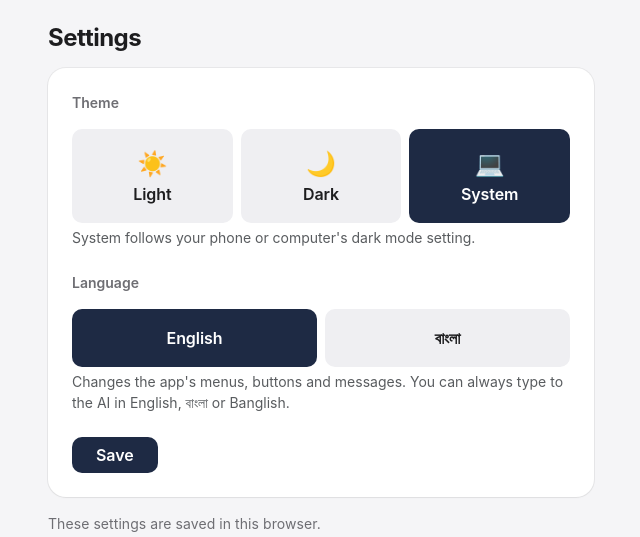
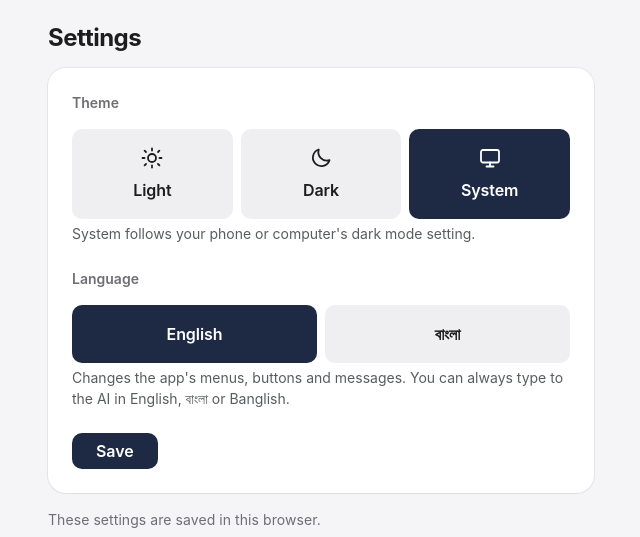
Before and after one commit to RakibulNayeem/khorochai, a Django app: page /settings/ in a window 1280 px wide. Shown: the part 60-597 px from the top of the page, without its empty margins (319-959 px from the left). Run offline with Django 5.2, Linux system fonts and the light colour scheme.

Commit message:
Theme switcher: line icons instead of emoji
Co-Authored-By: Claude Opus 5.5 <noreply@anthropic.com>

```diff
--- a/static/css/app.css
+++ b/static/css/app.css
@@ -123,6 +123,9 @@ a:hover { color: var(--link); text-decoration: underline; text-underline-offset:
 .btn-icon { color: var(--muted); background: var(--surface-2); border: 0; border-radius: 10px; padding: .4rem .5rem; line-height: 1; }
 .btn-icon:hover, .btn-icon[aria-expanded="true"] { color: var(--ink); background: var(--border); }
 .choice { font-weight: 600; }
+.theme-icon { width: 15px; height: 15px; margin-right: .35rem; vertical-align: -2px; }
+.theme-icon.lg { width: 24px; height: 24px; margin: 0; }
+.settings-menu .btn-group .btn { display: inline-flex; align-items: center; justify-content: center; }
 .btn-group > .btn:not(:first-child) { margin-left: 2px; }
 
 /* ---------------------------------------------------------------- forms */
--- a/templates/base.html
+++ b/templates/base.html
@@ -42,9 +42,9 @@
           <div class="card-title-sm mb-1">{% translate "Theme" %}</div>
           <form method="post" action="{% url 'preferences' %}" class="btn-group w-100 mb-3" role="group">
             {% csrf_token %}<input type="hidden" name="next" value="{{ request.get_full_path }}">
-            <button name="theme" value="light" class="btn btn-sm btn-outline-secondary{% if theme == 'light' %} active{% endif %}">☀️ {% translate "Light" %}</button>
-            <button name="theme" value="dark" class="btn btn-sm btn-outline-secondary{% if theme == 'dark' %} active{% endif %}">🌙 {% translate "Dark" %}</button>
-            <button name="theme" value="system" class="btn btn-sm btn-outline-secondary{% if theme == 'system' %} active{% endif %}">💻 {% translate "System" %}</button>
+            <button name="theme" value="light" class="btn btn-sm btn-outline-secondary{% if theme == 'light' %} active{% endif %}">{% include "tracker/_theme_icon.html" with name="light" %}{% translate "Light" %}</button>
+            <button name="theme" value="dark" class="btn btn-sm btn-outline-secondary{% if theme == 'dark' %} active{% endif %}">{% include "tracker/_theme_icon.html" with name="dark" %}{% translate "Dark" %}</button>
+            <button name="theme" value="system" class="btn btn-sm btn-outline-secondary{% if theme == 'system' %} active{% endif %}">{% include "tracker/_theme_icon.html" with name="system" %}{% translate "System" %}</button>
           </form>
           <div class="card-title-sm mb-1">{% translate "Language" %}</div>
           <form method="post" action="{% url 'preferences' %}" class="btn-group w-100 mb-2" role="group">
--- /dev/null
+++ b/templates/tracker/_theme_icon.html
@@ -0,0 +1 @@
+<svg class="theme-icon{% if size == 'lg' %} lg{% endif %}" viewBox="0 0 24 24" fill="none" stroke="currentColor" stroke-width="1.8" stroke-linecap="round" stroke-linejoin="round" aria-hidden="true">{% if name == "light" %}<circle cx="12" cy="12" r="4"/><path d="M12 2.5v2M12 19.5v2M4.6 4.6l1.4 1.4M18 18l1.4 1.4M2.5 12h2M19.5 12h2M4.6 19.4L6 18M18 6l1.4-1.4"/>{% elif name == "dark" %}<path d="M20.5 14.2A8.5 8.5 0 0 1 9.8 3.5a8.5 8.5 0 1 0 10.7 10.7z"/>{% else %}<rect x="3" y="4" width="18" height="12.5" rx="2"/><path d="M8.5 20.5h7M12 16.5v4"/>{% endif %}</svg>
--- a/templates/tracker/preferences.html
+++ b/templates/tracker/preferences.html
@@ -14,15 +14,15 @@
         {% translate "Light" as light %}{% translate "Dark" as dark %}{% translate "System" as system %}
         <div class="col-4">
           <input type="radio" class="btn-check" name="theme" id="theme-light" value="light" {% if theme == "light" %}checked{% endif %}>
-          <label class="btn btn-outline-secondary w-100 py-3 choice" for="theme-light"><span class="fs-4 d-block">☀️</span>{{ light }}</label>
+          <label class="btn btn-outline-secondary w-100 py-3 choice" for="theme-light"><span class="d-block mb-1">{% include "tracker/_theme_icon.html" with name="light" size="lg" %}</span>{{ light }}</label>
         </div>
         <div class="col-4">
           <input type="radio" class="btn-check" name="theme" id="theme-dark" value="dark" {% if theme == "dark" %}checked{% endif %}>
-          <label class="btn btn-outline-secondary w-100 py-3 choice" for="theme-dark"><span class="fs-4 d-block">🌙</span>{{ dark }}</label>
+          <label class="btn btn-outline-secondary w-100 py-3 choice" for="theme-dark"><span class="d-block mb-1">{% include "tracker/_theme_icon.html" with name="dark" size="lg" %}</span>{{ dark }}</label>
         </div>
         <div class="col-4">
           <input type="radio" class="btn-check" name="theme" id="theme-system" value="system" {% if theme == "system" %}checked{% endif %}>
-          <label class="btn btn-outline-secondary w-100 py-3 choice" for="theme-system"><span class="fs-4 d-block">💻</span>{{ system }}</label>
+          <label class="btn btn-outline-secondary w-100 py-3 choice" for="theme-system"><span class="d-block mb-1">{% include "tracker/_theme_icon.html" with name="system" size="lg" %}</span>{{ system }}</label>
         </div>
       </div>
       <div class="form-text">{% translate "System follows your phone or computer's dark mode setting." %}</div>
```
